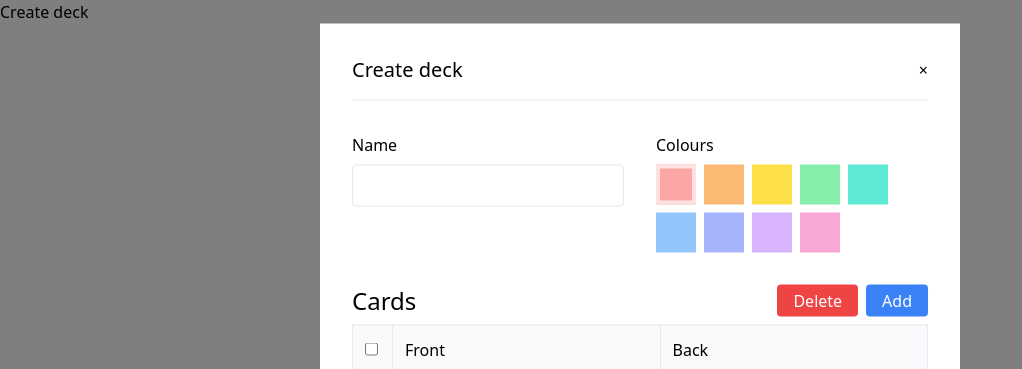
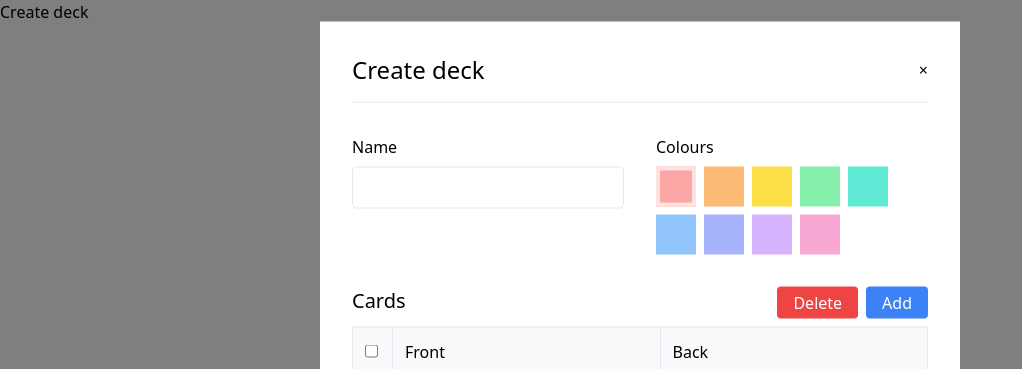
Before and after one commit to niyazmu/flashcards-app, a React (Vite) app: page / in a window 1280 px wide. Both pictures are taken after a click on the button "Create deck". Shown: the top 369 px of the page, without its empty margins (0-1022 px from the left). Built offline with nearby package versions, Linux system fonts and the light colour scheme.

Commit message:
feat(modal, table): update heading styles

```diff
--- a/src/components/Modal.jsx
+++ b/src/components/Modal.jsx
@@ -9,7 +9,7 @@ function Modal(props) {
       <div className="fixed bottom-0 left-0 right-0 top-0 z-10 bg-black bg-opacity-50"></div>
       <div className="fixed left-1/2 top-1/2 z-10 w-2/4 -translate-x-1/2 -translate-y-1/2 transform bg-white p-8">
         <div className="flex justify-between">
-          <h1 className="text-xl">{props.heading}</h1>
+          <h1 className="text-2xl">{props.heading}</h1>
           <button className="" onClick={props.close}>
             &#215;
           </button>
--- a/src/components/Table.jsx
+++ b/src/components/Table.jsx
@@ -64,7 +64,7 @@ function Table() {
   return (
     <>
       <div className="mb-2 flex w-full justify-between">
-        <h2 className="text-left text-2xl font-medium">Cards</h2>
+        <h2 className="text-left text-xl font-medium">Cards</h2>
         <div className="flex w-1/4 justify-end space-x-2">
           <button
             className="rounded bg-red-500 px-4 py-1 text-white"
```
